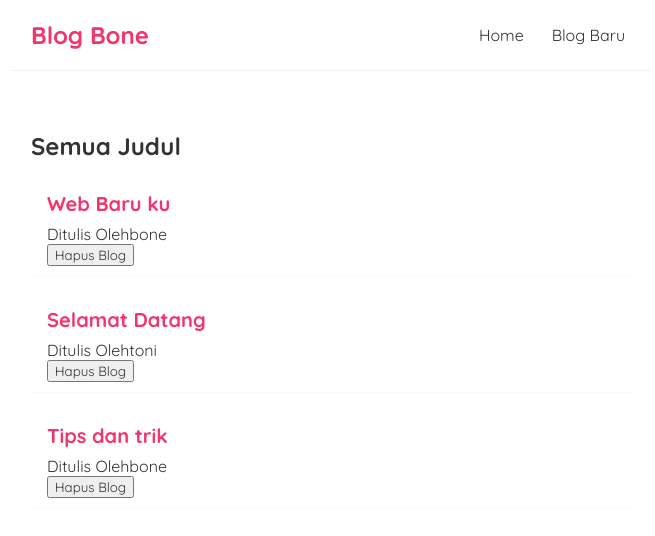
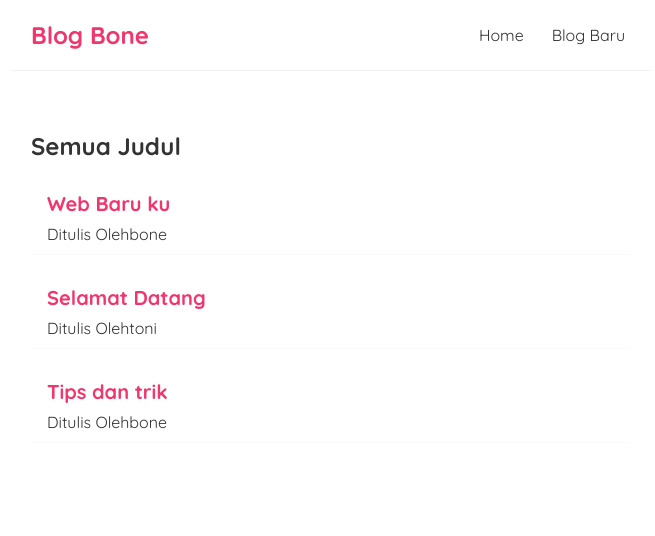
Before and after one commit to KonferensiHantuProject/practice-react, a React (Create React App) app: page / in a window 1280 px wide. Shown: the top 536 px of the page, without its empty margins (309-964 px from the left). Built offline with nearby package versions, Linux system fonts and the light colour scheme; data requests are answered from the project's data file.

Commit message:
Fetching Data

```diff
--- a/src/BlogList.js
+++ b/src/BlogList.js
@@ -1,4 +1,4 @@
-const BlogList = ({ blogs, title, handleDelete}) => {
+const BlogList = ({ blogs, title}) => {
 
     return (
         <div className="blog-list">
@@ -7,7 +7,6 @@
                 <div className="blog-preview" key={blog.id}>
                     <h2>{blog.title}</h2>
                     <p>Ditulis Oleh{blog.author}</p>
-                    <button onClick={() => handleDelete(blog.id)}>Hapus Blog</button>
                 </div>
             ))}
         </div>
--- a/src/Home.js
+++ b/src/Home.js
@@ -4,13 +4,6 @@
 const Home = () => {
 
     const [blogs, setBlogs] = useState(null)
-
-    // Handling delete blog
-    const handleDelete = (id) => {
-        const newBlogs = blogs.filter(blog => blog.id !== id)
-
-        setBlogs(newBlogs);
-    }
 
     // Run Every time the data change
     useEffect(() => {
@@ -28,7 +21,7 @@
     return (
         <div className="home">
             {/* If blogs is not null then it will render */}
-            {blogs && <BlogList blogs={blogs} title="Semua Judul" handleDelete={handleDelete} />}
+            {blogs && <BlogList blogs={blogs} title="Semua Judul" />}
         </div>
     );
 }
```
